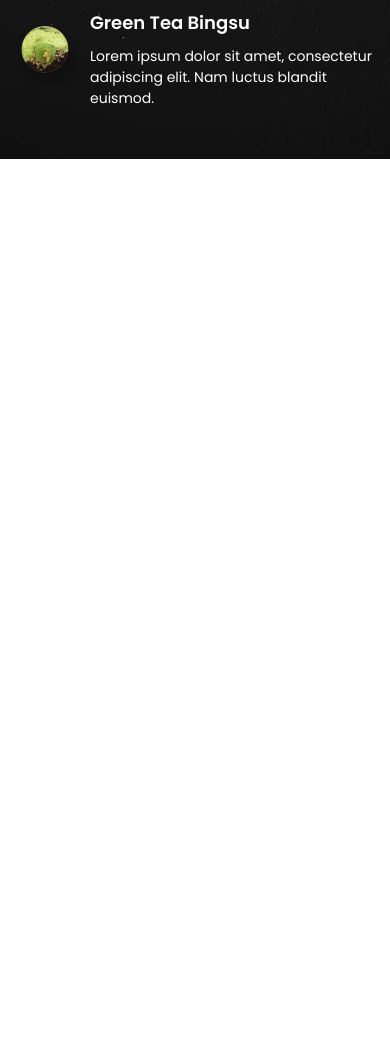
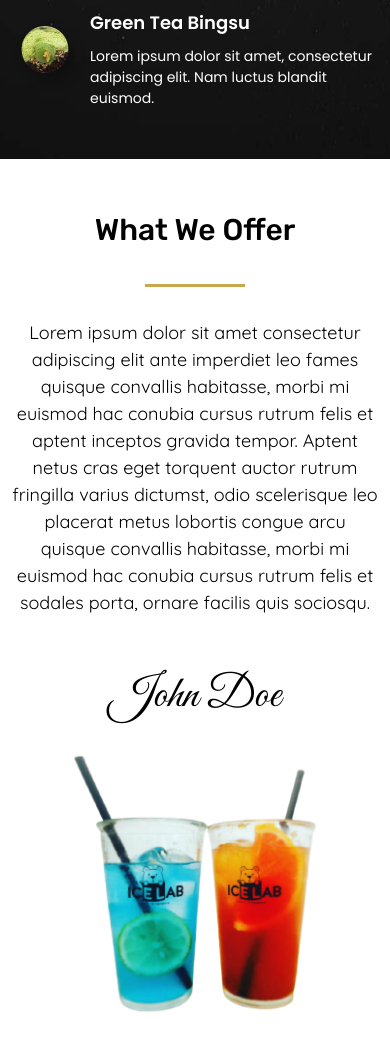
Before and after one commit to kbugaienko/IceLab, a plain HTML site: page index.html in a window 390 px wide. Shown: the part 6633-7684 px from the top of the page. Before the commit the page ends 6792 px from the top, so only its background shows below. Drawn offline with nearby package versions, Linux system fonts and the light colour scheme.

Commit message:
Add media query for offer section

```diff
--- a/css/style.css
+++ b/css/style.css
@@ -737,31 +737,41 @@ body {
 
 @media (max-width: 1150px) {
   .flav__inner,
-  .special__inner {
+  .special__inner,
+  .offer__inner {
     display: flex;
     flex-direction: column-reverse;
   }
+  .offer__inner {
+    margin-bottom: 0;
+  }
   .flav__img,
-  .special__img {
+  .special__img,
+  .offer__img {
     position: unset;
     margin: 0 auto;
     margin-bottom: 200px;
   }
   .flav__info,
-  .special__info {
+  .special__info,
+  .offer__descr {
     margin: 0 auto;
     padding-bottom: 70px;
   }
   .flav__title,
-  .special__title {
+  .special__title,
+  .offer__title {
     text-align: center;
   }
   .flav__row,
-  .special__row {
+  .special__row,
+  .offer__row {
     margin: 0 auto;
   }
   .flav__text,
-  .special__text {
+  .special__text,
+  .offer__text,
+  .offer__author {
     text-align: center;
   }
   .flav__btn,
@@ -926,7 +936,8 @@ body {
     padding-top: 100px;
   }
   .flav__img,
-  .special__img {
+  .special__img,
+  .offer__img {
     margin-bottom: 100px;
   }
   .menu__items {
@@ -937,6 +948,9 @@ body {
   .menu__img {
     width: 130px;
     height: 130px;
+  }
+  .offer__author {
+    font-size: 55px;
   }
 }
 
@@ -975,6 +989,12 @@ body {
   .productinfo {
     margin-bottom: 50px;
     margin-top: 70px;
+  }
+}
+
+@media (max-width: 535px) {
+  .offer__img {
+    height: 400px;
   }
 }
 
@@ -1024,14 +1044,31 @@ body {
     padding-top: 50px;
   }
   .flav__img,
-  .special__img {
+  .special__img,
+  .offer__img {
     margin-bottom: 50px;
   }
-  .menu__items {
+  .menu__items,
+  .offer__descr {
     padding-bottom: 50px;
   }
   .menu__item--title {
     font-size: 18px;
+  }
+  .offer__inner {
+    margin-top: 50px;
+  }
+  .offer__author {
+    font-size: 45px;
+  }
+  .offer__text {
+    margin-bottom: 35px;
+  }
+  .offer__img {
+    height: 265px;
+  }
+  .offer__descr {
+    padding-bottom: 10px;
   }
 }
 
```
Also changed, not shown: index.html (+3 -3 lines).
